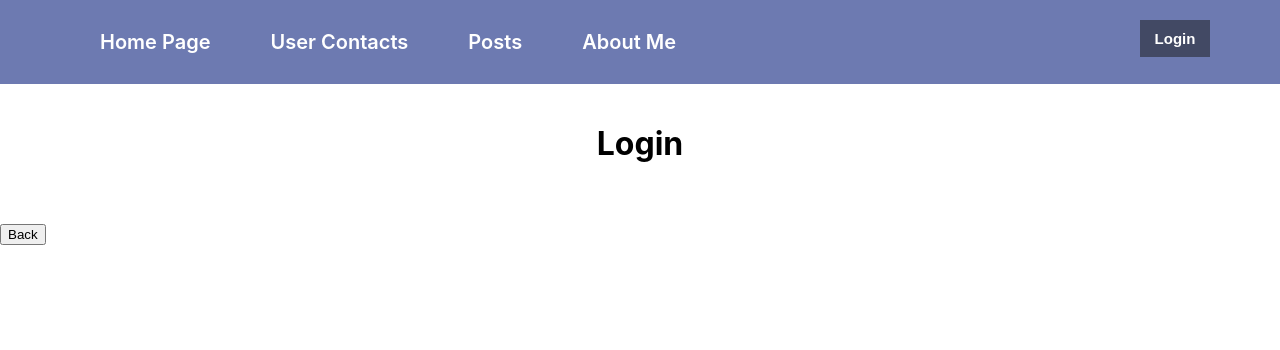
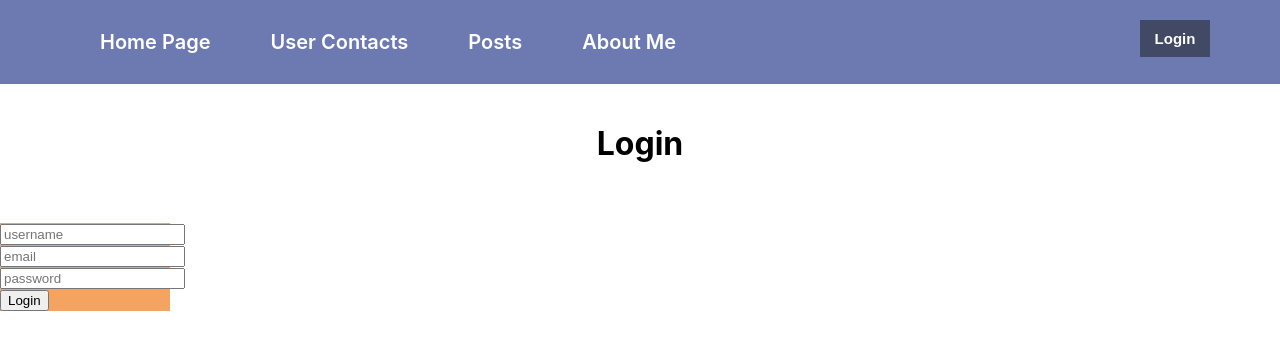
Before and after one commit to marinavrataric/RouterLogin-reactHooks, a React (Create React App) app: page /login in a window 1280 px wide. Shown: the top 350 px of the page. Built offline with nearby package versions, Linux system fonts and the light colour scheme.

Commit message:
fixed routing the button (login/logout)

```diff
--- a/src/components/Login.tsx
+++ b/src/components/Login.tsx
@@ -1,18 +1,27 @@
-import React, { useState } from 'react'
-import NavigationBar from './router/NavigationBar'
+import React, { useContext } from 'react'
+import { LoginUserContext } from './LoginUserContext'
+import { useHistory } from 'react-router-dom'
 
 function Login() {
 
-    const [isOpen, setIsOpen] = useState(false)
+    const { user, setUser } = useContext(LoginUserContext)
+
+    const history = useHistory()
+
+    const handleLogin = () => {
+        setUser({ ...user, isLogin: true })
+        history.goBack()
+    }
 
     return (
         <div>
-            {isOpen ? <NavigationBar /> : (
-                <div>
-                    <h1 className="title">Login</h1>
-                    <button onClick={() => setIsOpen(true)}>Back</button>
-                </div>
-            )}
+            <h1 className="title">Login</h1>
+            <div className="form">
+                <input type="text" placeholder="username" />
+                <input type="text" placeholder="email" />
+                <input type="password" placeholder="password" />
+                <button onClick={handleLogin}>Login</button>
+            </div>
         </div>
     )
 }
--- a/src/components/router/NavLinkRouter.tsx
+++ b/src/components/router/NavLinkRouter.tsx
@@ -1,7 +1,20 @@
-import React from 'react'
-import { NavLink } from 'react-router-dom'
+import React, { useContext } from 'react'
+import { NavLink, useHistory  } from 'react-router-dom'
+import { LoginUserContext } from '../LoginUserContext'
 
 function NavLinkRouter() {
+
+    const history = useHistory()
+    const { user, setUser } = useContext(LoginUserContext)
+
+    const handleLogin = () => {
+        history.push('/Login')
+        if(user.isLogin) {
+            setUser({...user, isLogin: false})
+            history.push('/')
+        }
+    }
+
     return (
         <div className="navBar">
             <ul>
@@ -10,7 +23,7 @@ function NavLinkRouter() {
                 <li><NavLink className="navlink" activeStyle={{ color: 'rgb(52,48,76)' }} strict to="/posts" >Posts</NavLink></li>
                 <li><NavLink className="navlink" activeStyle={{ color: 'rgb(52,48,76)' }} strict to="/aboutme" >About Me</NavLink></li>
             </ul>
-            <NavLink strict to="/login"><button className="btnLogin">Login</button></NavLink>
+            <button className="btnLogin" onClick={handleLogin}>{user.isLogin ? 'Logout' : 'Login'}</button>
         </div>
     )
 }
```
